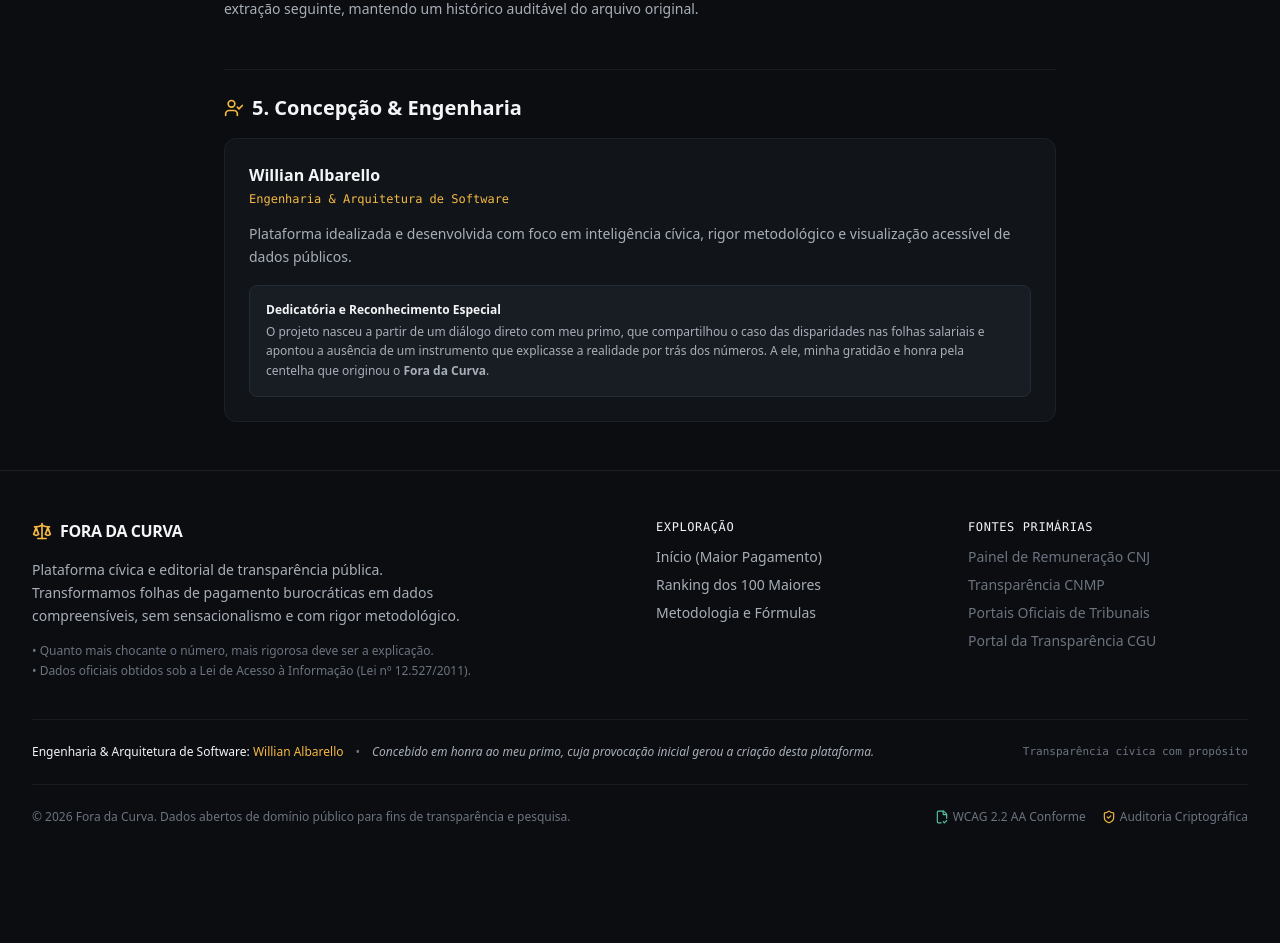
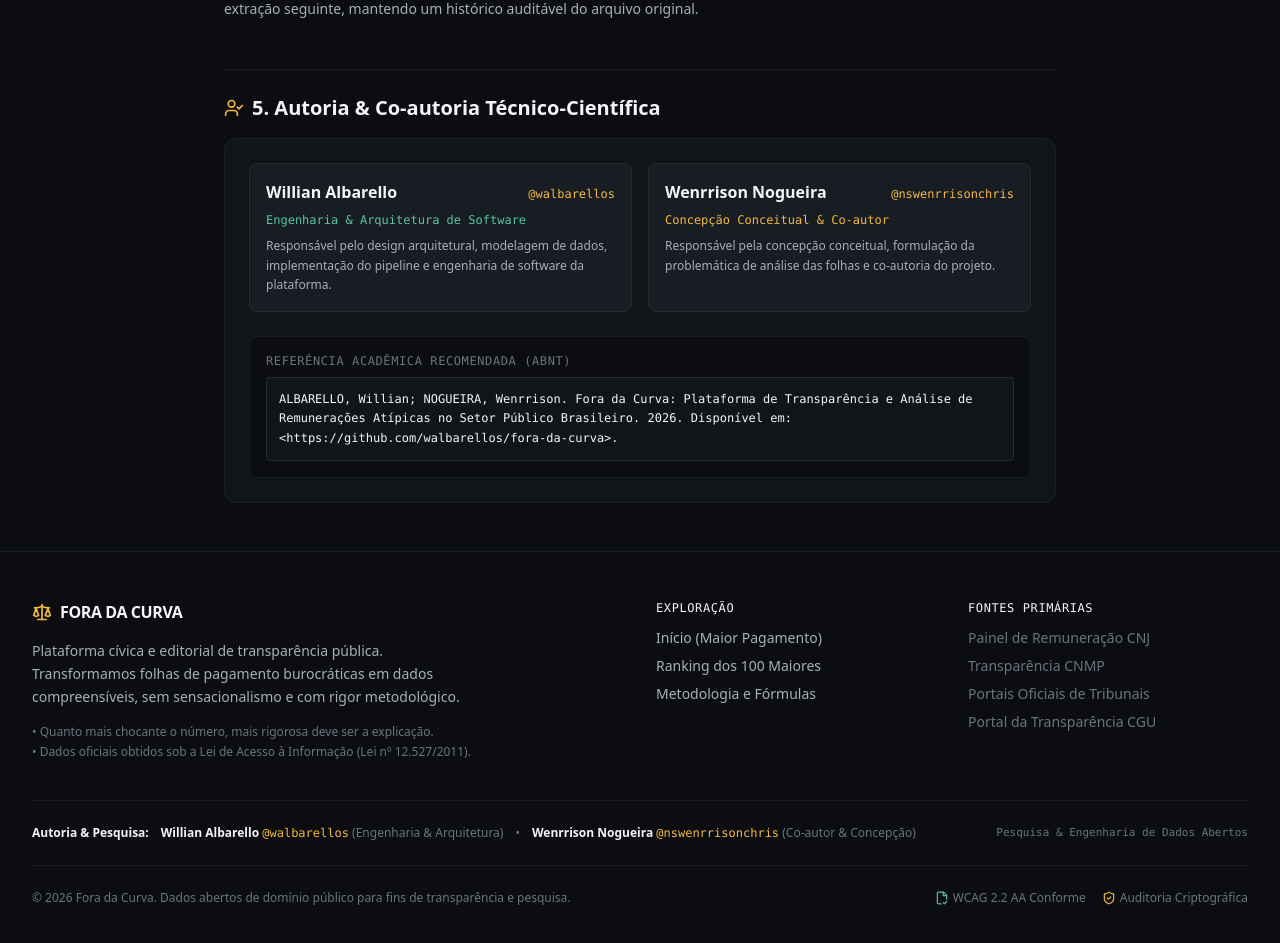
Before and after one commit to walbarellos/fora-da-curva-ac, a Next.js app: page /metodologia in a window 1280 px wide. Shown: the part 1320-2263 px from the top of the page. Before the commit the page ends 2193 px from the top, so only its background shows below. Built offline with nearby package versions, Linux system fonts and the light colour scheme.

Commit message:
docs & ui: establish academic co-authorship for Willian Albarello (@walbarellos) and Wenrrison Nogueira (@nswenrrisonchris)

```diff
--- a/src/app/metodologia/page.tsx
+++ b/src/app/metodologia/page.tsx
@@ -115,31 +115,69 @@
         </div>
       </section>
 
-      {/* 5. Autoria & Concepção do Projeto */}
+      {/* 5. Autoria, Co-autoria e Citação Acadêmica */}
       <section className="space-y-4 pt-6 border-t border-[#181D23]">
         <h2 className="text-xl font-bold text-[#F4F5F7] flex items-center gap-2">
           <UserCheck className="w-5 h-5 text-[#F5B942]" />
-          5. Concepção & Engenharia
+          5. Autoria & Co-autoria Técnico-Científica
         </h2>
-        <div className="p-6 rounded-xl bg-[#11151A] border border-[#1B2129] space-y-4">
-          <div className="space-y-1">
+        <div className="p-6 rounded-xl bg-[#11151A] border border-[#1B2129] space-y-6">
+          <div className="grid grid-cols-1 md:grid-cols-2 gap-4">
+            {/* Willian */}
+            <div className="p-4 rounded-lg bg-[#181D23] border border-[#232B35] space-y-2">
+              <div className="flex items-baseline justify-between">
                 <h3 className="text-base font-bold text-[#F4F5F7]">
                   Willian Albarello
                 </h3>
-            <p className="text-xs font-mono text-[#F5B942]">
+                <a
+                  href="https://instagram.com/walbarellos"
+                  target="_blank"
+                  rel="noopener noreferrer"
+                  className="text-xs font-mono text-[#F5B942] hover:underline"
+                >
+                  @walbarellos
+                </a>
+              </div>
+              <p className="text-xs font-mono text-[#58C4A3]">
                 Engenharia & Arquitetura de Software
               </p>
+              <p className="text-xs text-[#A8AFB8] leading-relaxed">
+                Responsável pelo design arquitetural, modelagem de dados, implementação do pipeline e engenharia de software da plataforma.
+              </p>
             </div>
-          <p className="text-sm text-[#A8AFB8] leading-relaxed">
-            Plataforma idealizada e desenvolvida com foco em inteligência cívica, rigor metodológico e visualização acessível de dados públicos.
+
+            {/* Wenrrison */}
+            <div className="p-4 rounded-lg bg-[#181D23] border border-[#232B35] space-y-2">
+              <div className="flex items-baseline justify-between">
+                <h3 className="text-base font-bold text-[#F4F5F7]">
+                  Wenrrison Nogueira
+                </h3>
+                <a
+                  href="https://instagram.com/nswenrrisonchris"
+                  target="_blank"
+                  rel="noopener noreferrer"
+                  className="text-xs font-mono text-[#F5B942] hover:underline"
+                >
+                  @nswenrrisonchris
+                </a>
+              </div>
+              <p className="text-xs font-mono text-[#F5B942]">
+                Concepção Conceitual & Co-autor
               </p>
-          <div className="p-4 rounded-lg bg-[#181D23] border border-[#232B35] text-xs text-[#A8AFB8] space-y-1">
-            <span className="font-semibold text-[#F4F5F7] block">
-              Dedicatória e Reconhecimento Especial
+              <p className="text-xs text-[#A8AFB8] leading-relaxed">
+                Responsável pela concepção conceitual, formulação da problemática de análise das folhas e co-autoria do projeto.
+              </p>
+            </div>
+          </div>
+
+          {/* Citação Acadêmica ABNT */}
+          <div className="p-4 rounded-lg bg-[#0B0D10] border border-[#181D23] space-y-2">
+            <span className="text-xs font-mono uppercase tracking-wider text-[#6C7480] block">
+              Referência Acadêmica Recomendada (ABNT)
             </span>
-            <p className="leading-relaxed">
-              O projeto nasceu a partir de um diálogo direto com meu primo, que compartilhou o caso das disparidades nas folhas salariais e apontou a ausência de um instrumento que explicasse a realidade por trás dos números. A ele, minha gratidão e honra pela centelha que originou o <strong>Fora da Curva</strong>.
-            </p>
+            <code className="text-xs font-mono text-[#F4F5F7] block bg-[#11151A] p-3 rounded border border-[#232B35] select-all leading-relaxed">
+              ALBARELLO, Willian; NOGUEIRA, Wenrrison. Fora da Curva: Plataforma de Transparência e Análise de Remunerações Atípicas no Setor Público Brasileiro. 2026. Disponível em: &lt;https://github.com/walbarellos/fora-da-curva&gt;.
+            </code>
           </div>
         </div>
       </section>
--- a/src/components/Footer.tsx
+++ b/src/components/Footer.tsx
@@ -66,19 +66,40 @@
           </div>
         </div>
 
-        {/* Bloco de Créditos & Concepção */}
+        {/* Bloco Acadêmico de Autoria & Co-autoria */}
         <div className="py-6 border-t border-[#181D23] flex flex-col md:flex-row items-start md:items-center justify-between gap-3 text-xs">
-          <div className="flex flex-col sm:flex-row sm:items-center gap-1 sm:gap-3 text-[#A8AFB8]">
-            <span className="font-medium text-[#F4F5F7]">
-              Engenharia & Arquitetura de Software: <span className="text-[#F5B942]">Willian Albarello</span>
+          <div className="flex flex-wrap items-center gap-x-3 gap-y-1 text-[#A8AFB8]">
+            <span className="font-semibold text-[#F4F5F7]">
+              Autoria & Pesquisa:
+            </span>
+            <span>
+              <strong className="text-[#F4F5F7]">Willian Albarello</strong>{' '}
+              <a
+                href="https://instagram.com/walbarellos"
+                target="_blank"
+                rel="noopener noreferrer"
+                className="text-[#F5B942] hover:underline font-mono"
+              >
+                @walbarellos
+              </a>{' '}
+              <span className="text-[#6C7480]">(Engenharia & Arquitetura)</span>
             </span>
             <span className="hidden sm:inline text-[#6C7480]">•</span>
-            <span className="text-[#A8AFB8] italic">
-              Concebido em honra ao meu primo, cuja provocação inicial gerou a criação desta plataforma.
+            <span>
+              <strong className="text-[#F4F5F7]">Wenrrison Nogueira</strong>{' '}
+              <a
+                href="https://instagram.com/nswenrrisonchris"
+                target="_blank"
+                rel="noopener noreferrer"
+                className="text-[#F5B942] hover:underline font-mono"
+              >
+                @nswenrrisonchris
+              </a>{' '}
+              <span className="text-[#6C7480]">(Co-autor & Concepção)</span>
             </span>
           </div>
           <div className="text-[11px] font-mono text-[#6C7480]">
-            Transparência cívica com propósito
+            Pesquisa & Engenharia de Dados Abertos
           </div>
         </div>
 
```
Also changed, not shown: 2 other files (tests, documents, lock files or other folders). Lines whose indentation alone changed are shown as unchanged.
